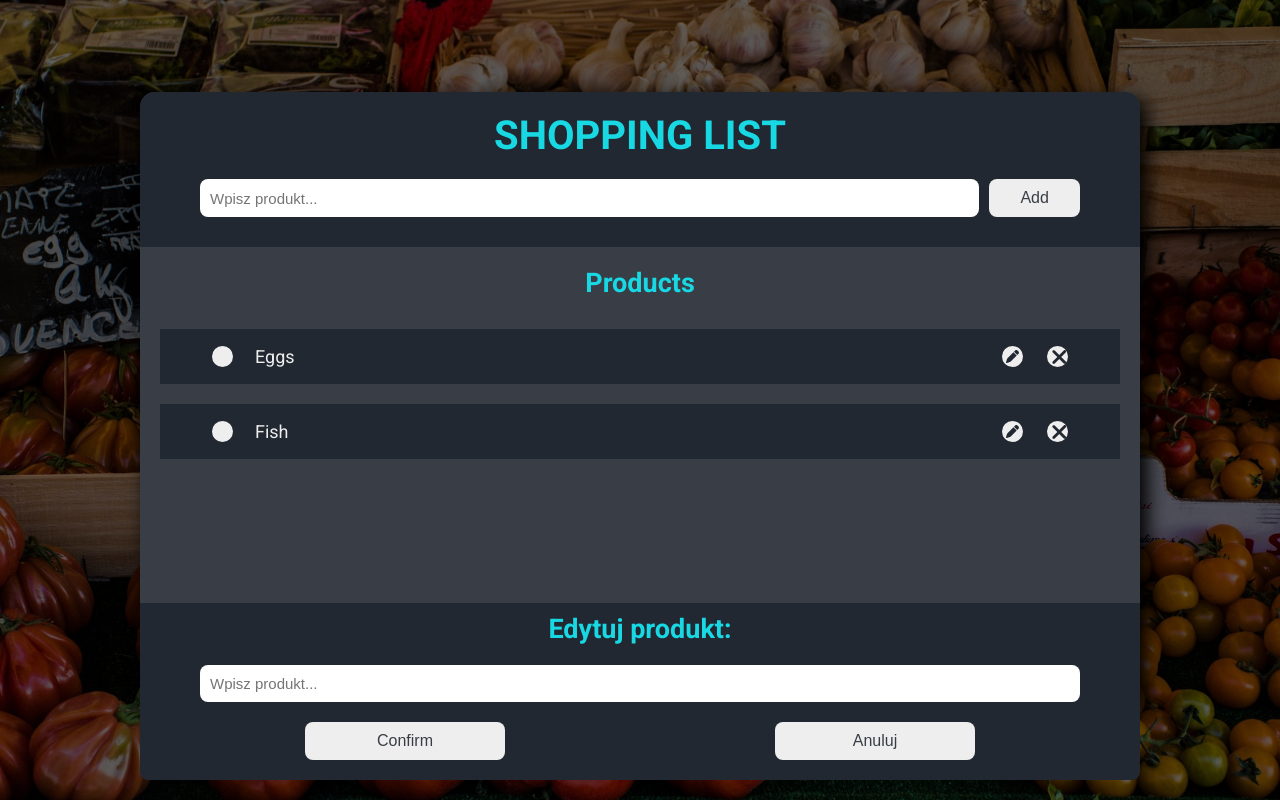
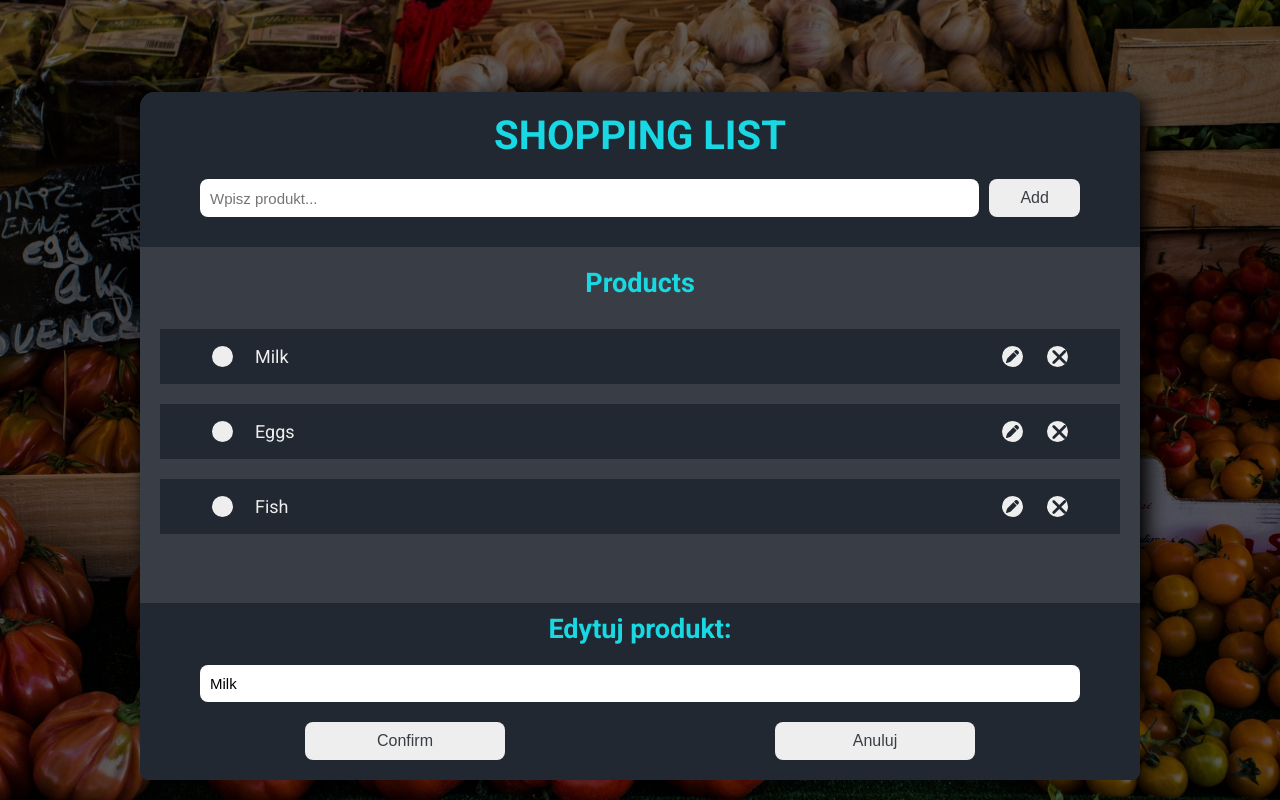
Before and after one commit to Emil-Domagala/shopping_list_vue, a Vue app: page / in a window 1280 px wide. Both pictures are taken after a click on the element 1035 px from the left and 356 px from the top of the page. Built offline with nearby package versions, Linux system fonts and the light colour scheme.

Commit message:
working on edit function

```diff
--- a/src/App.vue
+++ b/src/App.vue
@@ -1,16 +1,21 @@
 <template>
   <div class="background"></div>
   <shopping-list-wrapper></shopping-list-wrapper>
-  <edit-component></edit-component>
+  <edit-component v-if='itemToEdit.showEdit' :nameProd='itemToEdit.name' :idProd='itemToEdit.id'></edit-component>
 </template>
 
 <script>
 import shoppingListWrapper from './components/mainBody/shoppingListWrapper.vue';
-import editComponent from './components/edit.vue'
+import editComponent from './components/edit.vue';
 export default {
   components: {
     shoppingListWrapper,
-    editComponent
+    editComponent,
+  },
+  computed: {
+    itemToEdit() {
+      return this.$store.getters.getItemToEdit;
+    },
   },
 };
 </script>
--- a/src/components/edit.vue
+++ b/src/components/edit.vue
@@ -2,24 +2,59 @@
   <div class="edit-wrapper">
     <div class="h2"><h2>Edytuj produkt:</h2></div>
     <div class="edit-input-wrapper">
-      <input class="input" type="text" placeholder="Wpisz produkt..." />
+      <input class="input" type="text" :value="valueOfItem" ref="inputField" />
     </div>
     <div class="edit-buttons-wrapper">
-      <buttonComponent mode="edit-button">Confirm</buttonComponent>
+      <buttonComponent mode="edit-button" @click="confirmEditItem"
+        >Confirm</buttonComponent
+      >
 
-      <buttonComponent mode="edit-button">Anuluj</buttonComponent>
+      <buttonComponent mode="edit-button" @click="anulujEditItem"
+        >Anuluj</buttonComponent
+      >
     </div>
   </div>
 </template>
 
 <script>
-import imputComponent from './Base/inputComponent.vue';
 import buttonComponent from './Base/buttonComponent.vue';
 
 export default {
   components: {
-    imputComponent,
     buttonComponent,
+  },
+  data() {
+    return {
+      valueOfItem: '',
+    };
+  },
+  props: ['nameProd', 'idProd'],
+  created() {
+    this.valueOfItem = this.nameProd;
+  },
+  watch: {
+    nameProd() {
+      this.valueOfItem = this.nameProd;
+      console.log(this.nameProd);
+    },
+  },
+  methods: {
+    anulujEditItem() {
+      const itemToEdit = {
+        id: null,
+        name: null,
+        showEdit: false,
+      };
+      this.$store.dispatch('editItem', itemToEdit);
+    },
+    confirmEditItem() {
+      this.valueOfItem = this.$refs.inputField.value;
+      const newName = this.valueOfItem;
+      this.$store.dispatch('editAllProd', {
+        id: this.idProd,
+        name: newName,
+      });
+    },
   },
 };
 </script>
--- a/src/components/listItems/items.vue
+++ b/src/components/listItems/items.vue
@@ -9,7 +9,7 @@
       <div class="content">{{ prodName }}</div>
     </div>
     <div class="tool-box">
-      <div class="edit-padding" @click="showEdit">
+      <div class="edit-padding" @click="editProduct">
         <div class="edit-box">
           <font-awesome-icon icon="fa-pen" class="font-awesome" />
         </div>
@@ -48,12 +48,13 @@ export default {
       }
       this.isDone = false;
     },
-    showEdit() {
-      console.log('edit');
-      // this.$store.dispatch('editItem', {
-      //   id: this.id,
-      //   prodName: this.prodName,
-      // });
+    editProduct() {
+      const itemToEdit = {
+        id: this.id,
+        name: this.prodName,
+        showEdit:true
+      }
+      this.$store.dispatch('editItem', itemToEdit);
     },
     deleteItem() {
       this.$store.dispatch('deleteItem', this.id);
--- a/src/components/mainBody/shoppingListWrapper.vue
+++ b/src/components/mainBody/shoppingListWrapper.vue
@@ -14,6 +14,7 @@ export default {
     topPart,
     bottomPart,
   },
+
 };
 </script>
 
--- a/src/components/mainBody/topPart.vue
+++ b/src/components/mainBody/topPart.vue
@@ -18,12 +18,10 @@
 </template>
 
 <script>
-import imputComponent from '../Base/inputComponent.vue';
 import buttonComponent from '../Base/buttonComponent.vue';
 
 export default {
   components: {
-    imputComponent,
     buttonComponent,
   },
   data() {
@@ -41,7 +39,6 @@ export default {
         return;
       }
       this.$store.dispatch('addItem', this.inputContent);
-      console.log(this.inputContent);
       this.inputContent = null;
     },
   },
--- a/src/store/index.js
+++ b/src/store/index.js
@@ -16,6 +16,11 @@ const store = createStore({
           name: 'Fish',
         },
       ],
+      itemToEdit: {
+        id: null,
+        name: null,
+        showEdit: false,
+      },
     };
   },
   getters: {
@@ -24,6 +29,9 @@ const store = createStore({
     },
     hasProd(_, getters) {
       return getters.getAllProd && getters.getAllProd.length > 0;
+    },
+    getItemToEdit(state) {
+      return state.itemToEdit;
     },
   },
   actions: {
@@ -40,6 +48,17 @@ const store = createStore({
       const newProdArray = allProd.filter((prod) => prod.id !== data);
       context.commit('newProdArray', newProdArray);
     },
+    editItem(context, data) {
+      context.commit('editItem', data);
+    },
+    editAllProd(context, data) {
+      const allProd = context.getters.getAllProd;
+      const prodIndex = allProd.findIndex((prod) => prod.id === data.id);
+      const newProdArray = (allProd[prodIndex].name = data.name);
+      console.log(allProd);
+      console.log(newProdArray);
+      // context.commit('newProdArray', newProdArray);
+    },
   },
   mutations: {
     newProdArray(state, payload) {
@@ -48,6 +67,9 @@ const store = createStore({
     addProd(state, payload) {
       state.allProd.unshift(payload);
     },
+    editItem(state, payload) {
+      state.itemToEdit = payload;
+    },
   },
 });
 export default store;
```
Also changed, not shown: src/components/Base/inputComponent.vue (deleted, +0 -7 lines).
